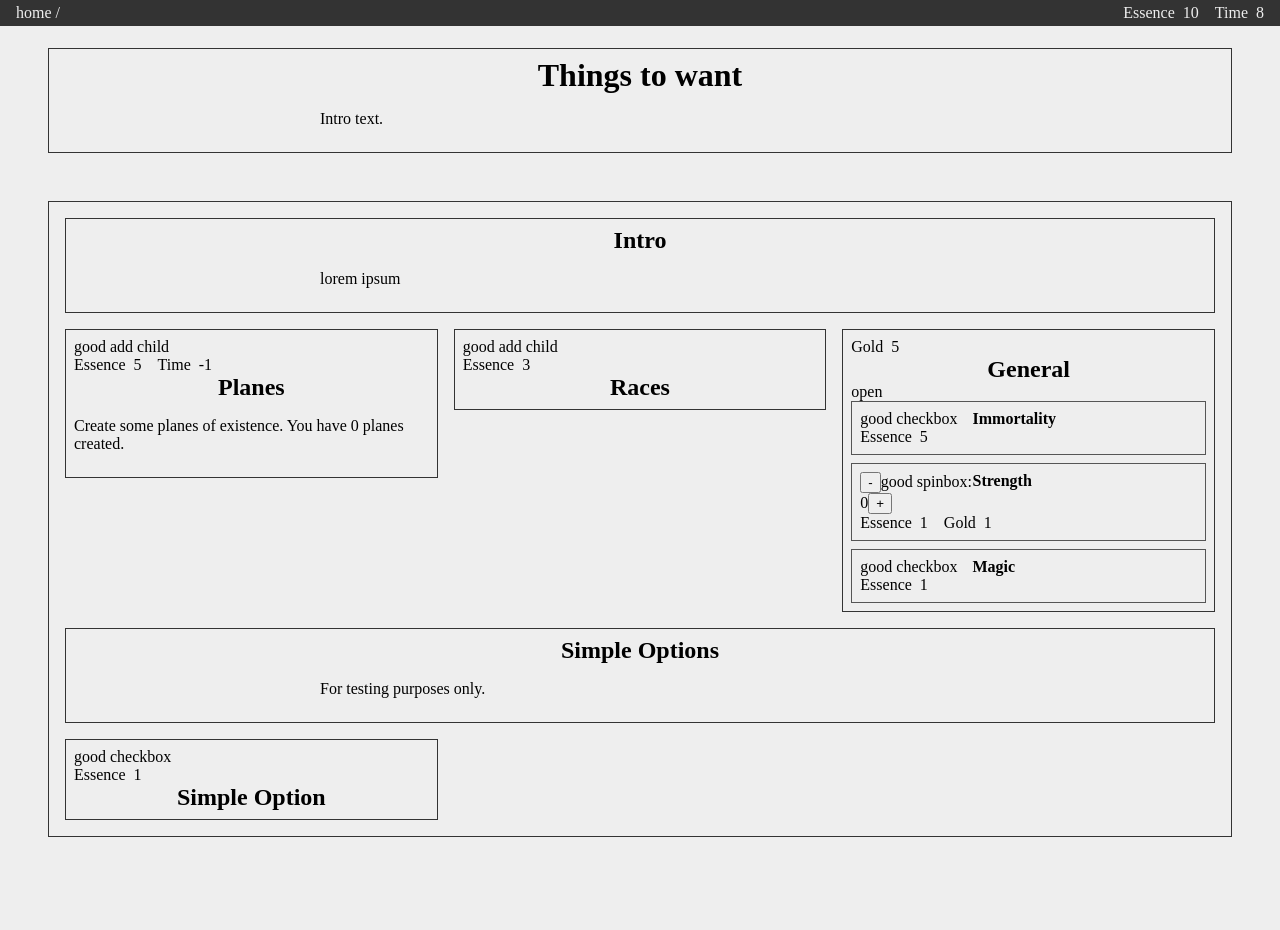
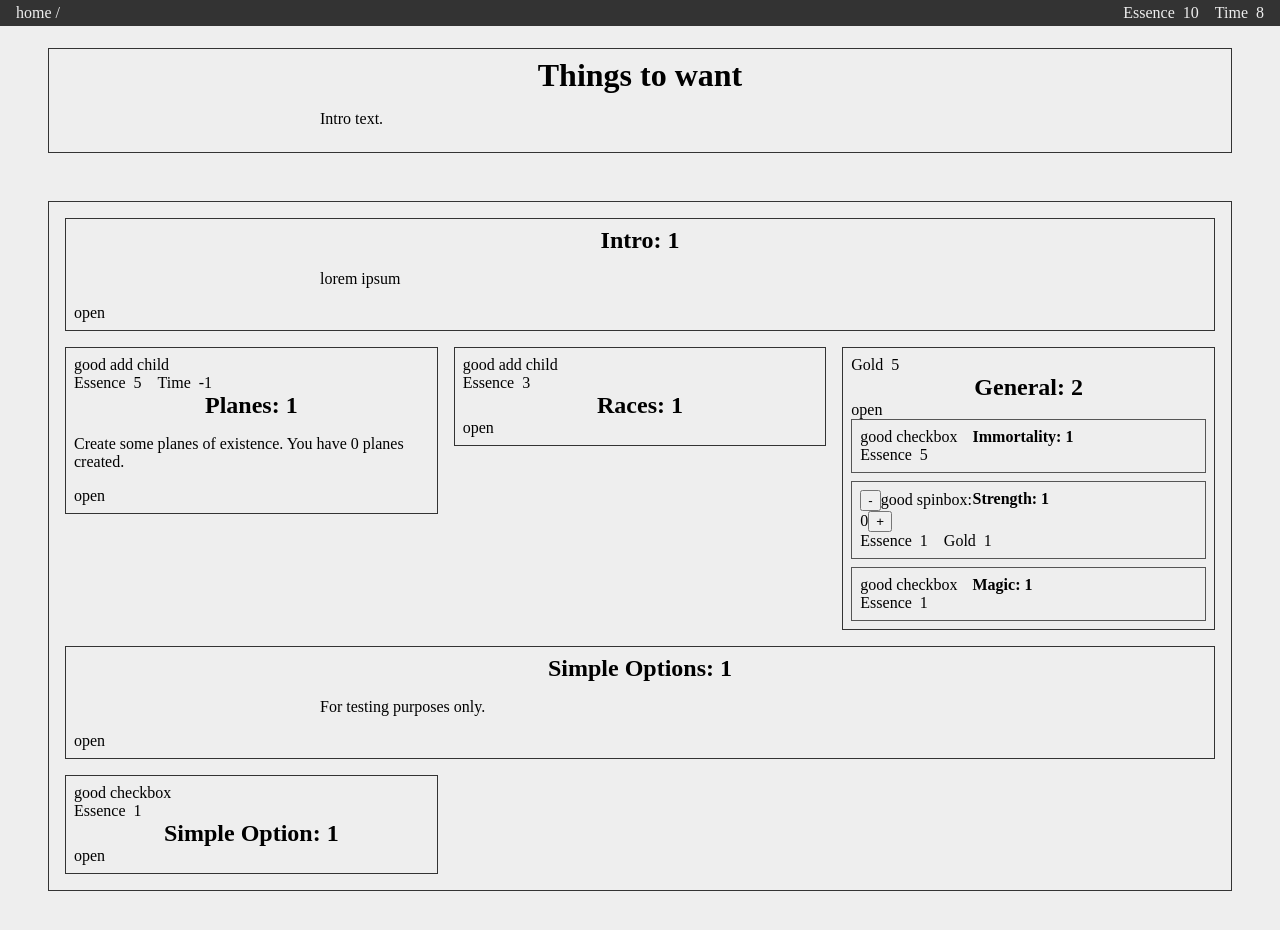
Before and after one commit to weterynarzfred/options, a React (Create React App) app: page / in a window 1280 px wide. Shown: the top 930 px of the page. Before the commit the page ends 885 px from the top, so only its background shows below. Built offline with nearby package versions, Linux system fonts and the light colour scheme; the HTML template or start-up script is replaced by a standard one.

Commit message:
option depth

```diff
--- a/src/containers/OptionLinks.js
+++ b/src/containers/OptionLinks.js
@@ -1,12 +1,11 @@
 import React from 'react';
 import { connect } from 'react-redux';
+import PropTypes from 'prop-types';
 import propShapes from '../propShapes';
-import getSubptions from '../functions/getSubptions';
 import PathLink from './PathLink';
 
 function getOpenLink(props) {
-  const suboptions = getSubptions(props.option, props.options, true);
-  if (Object.keys(suboptions).length > 0) {
+  if (props.depth > 0) {
     return <PathLink text="open" path={props.option.path} />
   }
   else return false;
@@ -20,6 +19,7 @@
 
 OptionLinks.propTypes = {
   option: propShapes.option,
+  depth: PropTypes.number,
 };
 
 function mapStateToProps(state) {
--- a/src/containers/OptionWideHead.js
+++ b/src/containers/OptionWideHead.js
@@ -6,6 +6,7 @@
 import Text from '../pages/Text';
 import OptionStats from './../pages/OptionStats';
 import OptionFoot from './OptionFoot';
+import getOptionInfo from '../functions/getOptionInfor';
 
 function handleBuy(option) {
   this.dispatch({
@@ -31,6 +32,8 @@
 }
 
 function OptionWideHead(props) {
+  const optionInfo = getOptionInfo(props.option, props.options);
+
   return <div className="OptionWideHead">
     <OptionControls
       option={props.option}
@@ -41,7 +44,7 @@
       option={props.option}
     />
     <Name
-      name={props.option.name}
+      name={props.option.name + ': ' + optionInfo.depth}
       isChangeable={props.option.isChild}
       change={handleChange.bind(props, props.option)}
     />
--- a/src/containers/OptionsContainer.js
+++ b/src/containers/OptionsContainer.js
@@ -2,22 +2,9 @@
 import { connect } from 'react-redux';
 import Option from '../pages/Option';
 import propShapes from '../propShapes';
-import getControlType from '../functions/getControlType';
+import isOptionDisabled from '../functions/isOptionDisabled';
+import getOptionInfo from '../functions/getOptionInfor';
 import getSubptions from '../functions/getSubptions';
-import getSelectedCount from '../functions/getSelectedCount';
-import isOptionDisabled from '../functions/isOptionDisabled';
-
-function getOptionInfo(option, options) {
-  if (option.path === undefined) return { suboptions: options };
-  const optionInfo = {
-    controlType: getControlType(option),
-    suboptions: getSubptions(option, options, true),
-    isSelected: getSelectedCount(option, options) > 0,
-  };
-  optionInfo.isOpenable = Object.keys(optionInfo.suboptions).length > 0;
-
-  return optionInfo;
-}
 
 function handleBuy(option) {
   this.dispatch({
@@ -43,10 +30,10 @@
 }
 
 function OptionsContainer(props) {
-  const optionInfo = getOptionInfo(props.option, props.options);
+  const suboptions = getSubptions(props.option, props.options, true);
   const optionsElements = [];
-  for (const slug in optionInfo.suboptions) {
-    const currentOption = optionInfo.suboptions[slug];
+  for (const slug in suboptions) {
+    const currentOption = suboptions[slug];
     if (isOptionDisabled(currentOption, props.options)) continue;
     optionsElements.push(<Option
       key={`option-${currentOption.path}`}
--- a/src/containers/Suboptions.js
+++ b/src/containers/Suboptions.js
@@ -4,6 +4,7 @@
 import propShapes from '../propShapes';
 import Suboption from '../pages/Suboption';
 import SuboptionsPage from '../pages/SuboptionsPage';
+import getOptionInfo from '../functions/getOptionInfor';
 
 function handleBuy(option) {
   this.dispatch({
@@ -42,6 +43,7 @@
         buy={handleBuy.bind(props, currentOption)}
         sell={handleSell.bind(props, currentOption)}
         change={handleChange.bind(props, currentOption)}
+        optionInfo={getOptionInfo(currentOption, props.options)}
       />);
     }
   }
--- /dev/null
+++ b/src/functions/getDepth.js
@@ -0,0 +1,12 @@
+import getSuboptions from './getSubptions';
+
+export default function getDepth(option, options) {
+  const suboptions = getSuboptions(option, options, true);
+  if (Object.keys(suboptions).length === 0) return 1;
+  let depth = 0;
+  for (const slug in suboptions) {
+    const suboption = suboptions[slug];
+    depth = Math.max(getDepth(suboption, options), depth);
+  }
+  return depth + 1;
+}
--- /dev/null
+++ b/src/functions/getOptionInfor.js
@@ -0,0 +1,17 @@
+import getControlType from '../functions/getControlType';
+import getSubptions from '../functions/getSubptions';
+import getSelectedCount from '../functions/getSelectedCount';
+import getDepth from '../functions/getDepth';
+
+export default function getOptionInfo(option, options) {
+  if (option.path === undefined) return { suboptions: options };
+  const optionInfo = {
+    controlType: getControlType(option),
+    suboptions: getSubptions(option, options, true),
+    isSelected: getSelectedCount(option, options) > 0,
+    depth: getDepth(option, options),
+  };
+  optionInfo.isOpenable = Object.keys(optionInfo.suboptions).length > 0;
+
+  return optionInfo;
+}
--- a/src/functions/getSubptions.js
+++ b/src/functions/getSubptions.js
@@ -5,7 +5,7 @@
  * Finds suboptions, children or synthetic suboptions of the given option.
  * @param {object} option Option to get suboptions of.
  * @param {object} options Global options.
- * @param {bool} skipDisabled Remove disabled options from the return value.
+ * @param {boolean} skipDisabled Remove disabled options from the return value.
  * @returns {object} An object containing suboptions, or an empty object.
  */
 export default function getSubptions(option, options, skipDisabled = false) {
--- a/src/pages/Option.js
+++ b/src/pages/Option.js
@@ -50,7 +50,7 @@
         option={props.option}
       />
       <Name
-        name={props.option.name}
+        name={props.option.name + ': ' + props.optionInfo.depth}
         isChangeable={props.option.isChild}
         change={props.change}
       />
@@ -59,7 +59,10 @@
         isChangeable={props.option.isChild}
         change={props.change}
       />
-      <OptionLinks option={props.option} />
+      <OptionLinks
+        option={props.option}
+        depth={optionInfo.depth}
+      />
       <OptionFoot option={props.option} />
       <Suboptions option={props.option} />
     </div>
--- a/src/pages/Suboption.js
+++ b/src/pages/Suboption.js
@@ -14,7 +14,7 @@
       buy={props.buy}
     />
     <Name
-      name={props.option.name}
+      name={props.option.name + ': ' + props.optionInfo.depth}
       isChangeable={props.option.isChild}
       change={props.change}
     />
```
